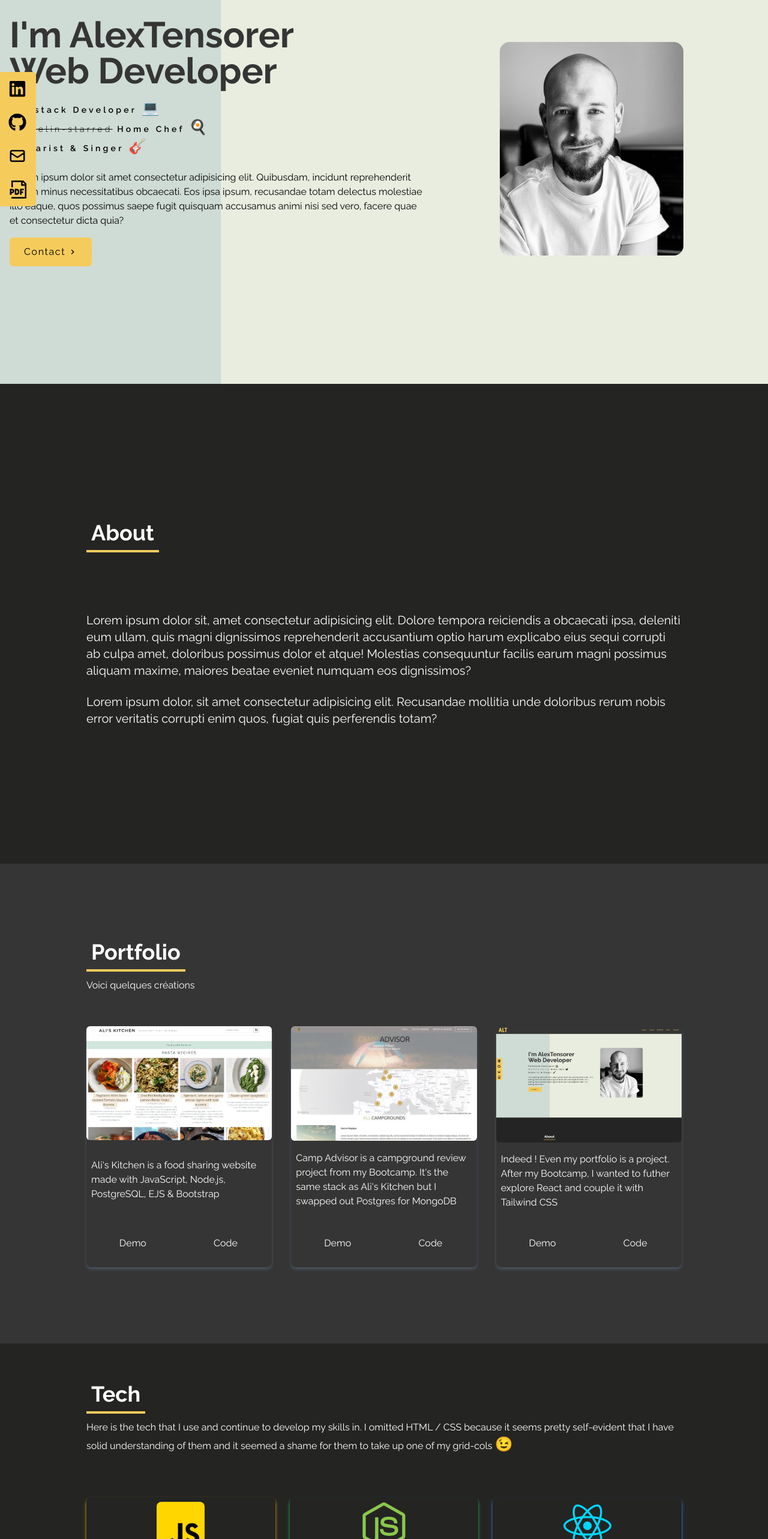
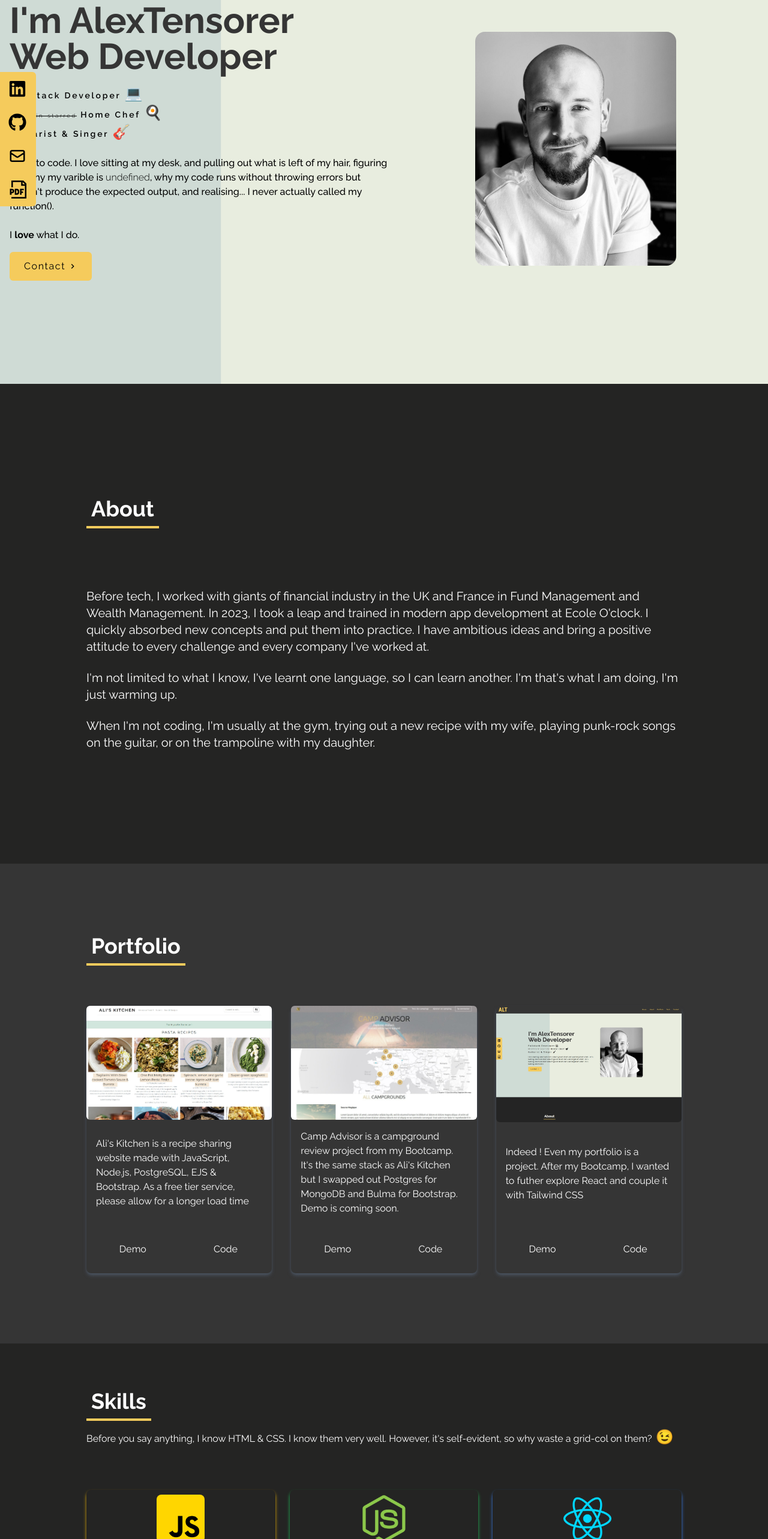
Before and after one commit to AlexTensorer/alt-portfolio, a React (Create React App) app: page / in a window 1280 px wide. Shown: the part 160-2726 px from the top of the page at 60% size. Built offline with nearby package versions, Linux system fonts and the light colour scheme; the HTML template or start-up script is replaced by a standard one.

Commit message:
content added, clean up styles, links to github

```diff
--- a/src/components/About.jsx
+++ b/src/components/About.jsx
@@ -2,10 +2,7 @@ import React from "react";
 
 const About = () => {
   return (
-    <div
-      name="about"
-      className="w-full h-screen bg-cus-dark-black text-white"
-    >
+    <div name="about" className="w-full h-screen bg-cus-dark-black text-white">
       <div className="max-w-screen-lg p-4 mx-auto flex flex-col justify-center w-full h-full">
         <div className="pb-8">
           <p className="text-4xl font-bold inline border-b-4 p-2 border-cus-yellow">
@@ -13,18 +10,23 @@ const About = () => {
           </p>
         </div>
         <p className="text-xl mt-20">
-          Lorem ipsum dolor sit, amet consectetur adipisicing elit. Dolore
-          tempora reiciendis a obcaecati ipsa, deleniti eum ullam, quis magni
-          dignissimos reprehenderit accusantium optio harum explicabo eius sequi
-          corrupti ab culpa amet, doloribus possimus dolor et atque! Molestias
-          consequuntur facilis earum magni possimus aliquam maxime, maiores
-          beatae eveniet numquam eos dignissimos?
+          Before tech, I worked with giants of financial industry in the UK and
+          France in Fund Management and Wealth Management. In 2023, I took a
+          leap and trained in modern app development at Ecole O'clock. I
+          quickly absorbed new concepts and put them into practice. I have
+          ambitious ideas and bring a positive attitude to every challenge and
+          every company I've worked at.
         </p>
         <br />
         <p className="text-xl">
-          Lorem ipsum dolor, sit amet consectetur adipisicing elit. Recusandae
-          mollitia unde doloribus rerum nobis error veritatis corrupti enim
-          quos, fugiat quis perferendis totam?
+          I'm not limited to what I know, I've learnt one language, so I can
+          learn another. I'm that's what I am doing, I'm just warming up.
+        </p>
+        <br />
+        <p className="text-xl">
+          When I'm not coding, I'm usually at the gym, trying out a new recipe
+          with my wife, playing punk-rock songs on the guitar, or on the
+          trampoline with my daughter.
         </p>
       </div>
     </div>
--- a/src/components/Contact.jsx
+++ b/src/components/Contact.jsx
@@ -2,39 +2,46 @@ import React from "react";
 
 const Contact = () => {
   return (
-    <div
-    name="contact"
-    className="w-full h-screen bg-cus-black p-4 text-white">
+    <div name="contact" className="w-full h-screen bg-cus-black p-4 text-white">
       <div className="flex flex-col p-4 justify-center max-w-screen-lg mx-auto h-full">
         <div className="pb-8">
-          <p className="text-4xl font-bold inline border-b-4 border-cus-yellow">Contact</p>
-          <p className="py-6">N'hésitez pas à me contacter</p>
+          <p className="text-4xl font-bold inline border-b-4 border-cus-yellow">
+            Contact
+          </p>
+          <p className="py-6">
+            Let's get in touch. We can talk about my experience, my skills, your
+            company, your colleagues, your projects and the weather if we have
+            time. Mostly, let's see if we make a great match.
+          </p>
         </div>
 
         <div className="flex justify-center items-center">
           <form
-          action="https://getform.io/f/ea58c914-148a-458b-934e-c21b82ecb03d"
-          method="POST"
-          className="flex flex-col w-full md:w-1/2">
+            action="https://getform.io/f/ea58c914-148a-458b-934e-c21b82ecb03d"
+            method="POST"
+            className="flex flex-col w-full md:w-1/2"
+          >
             <input
               type="text"
               name="name"
-              placeholder="Votre nom/prénom"
+              placeholder="Name"
               className="p-2 bg-transparent border-2 rounded-md text-white focus:outline-none"
             />
             <input
               type="text"
               name="email"
-              placeholder="Votre email"
+              placeholder="Email"
               className="my-4 p-2 bg-transparent border-2 rounded-md text-white focus:outline-none"
             />
             <textarea
               name="message"
-              placeholder="Entrez votre message"
+              placeholder="I'd love to hire you ! (Too easy ?)"
               rows="10"
               className="p-2 bg-transparent border-2 rounded-md text-white focus:outline-none"
             ></textarea>
-            <button className="text-white bg-gradient-to-b from-cus-yellow to-black-500 px-6 py-3 my-8 mx-auto flex items-center rounded-md hover:scale-110 duration-300">Parlons!</button>
+            <button className="text-white bg-gradient-to-b from-cus-yellow to-black-500 px-6 py-3 my-8 mx-auto flex items-center rounded-md hover:scale-110 duration-300">
+              Let's talk !
+            </button>
           </form>
         </div>
       </div>
--- a/src/components/Home.jsx
+++ b/src/components/Home.jsx
@@ -9,7 +9,7 @@ const Home = () => {
       name="home"
       className="h-screen w-full bg-tech-img bg-contain bg-center opacity-1"
     >
-      <div className="max-w-screen-xl mx-auto flex flex-col items-center justify-center h-full px-4 lg:flex-row">
+      <div className="max-w-screen-xl mx-auto flex flex-col items-center justify-center h-full px-4 lg:flex-row self-center	">
         <div
           id="home-animate-text"
           className="flex flex-col justify-center h-fit"
@@ -19,21 +19,20 @@ const Home = () => {
             <br />
             Web Developer
           </h1>
-            <h2 className="text-sm sm:text-md py-4 tracking-[0.3em] font-semibold">
+          <h2 className="text-sm sm:text-md py-4 tracking-[0.2em] font-semibold">
             Fullstack Developer <span className="text-2xl">&#128187;</span>{" "}
             <br />{" "}
-              <span className="line-through font-light text-sm">
+            <span className="line-through tracking-[0.15m] font-light text-[9px]">
               Michelin-starred
             </span>{" "}
             Home Chef <span className="text-2xl">&#127859;</span> <br />{" "}
             Guitarist & Singer <span className="text-2xl">&#127928;</span>
           </h2>
-            <p className="text-cus-light-black py-2 max-w-fit hidden lg:block">
-              Lorem ipsum dolor sit amet consectetur adipisicing elit.
-              Quibusdam, incidunt reprehenderit earum minus necessitatibus
-              obcaecati. Eos ipsa ipsum, recusandae totam delectus molestiae
-              illo eaque, quos possimus saepe fugit quisquam accusamus animi
-              nisi sed vero, facere quae et consectetur dicta quia?
+          <p className="text-cus-light-black py-2 max-w-fit hidden lg:block font-medium">
+            I love to code. I love sitting at my desk, and pulling out what is left
+            of my hair, figuring out why my varible is <span className="font-light">undefined</span>, why my code
+            runs without throwing errors but doesn't produce the expected output,
+            and realising... I never actually called my function(). <br /> <br /> I <strong>love</strong> what I do.
           </p>
           <div>
             <Link
--- a/src/components/NavBar.jsx
+++ b/src/components/NavBar.jsx
@@ -19,7 +19,7 @@ const NavBar = () => {
     },
     {
       id: 4,
-      link: "tech",
+      link: "skills",
     },
     {
       id: 5,
--- a/src/components/Portfolio.jsx
+++ b/src/components/Portfolio.jsx
@@ -2,28 +2,29 @@ import React from "react";
 import aliskitchen from "../assets/portfolio/alis-kitchen.jpg";
 import campadvisor from "../assets/portfolio/camp-advisor.jpg";
 import altport from "../assets/portfolio/alt-port.jpg";
-
 
 const Portfolio = () => {
   const portfolios = [
     {
       id: 1,
       src: aliskitchen,
-      href: "https://alis-kitchen.onrender.com",
-      desc: "Ali's Kitchen is a food sharing website made with JavaScript, Node.js, PostgreSQL, EJS & Bootstrap"
+      hrefdemo: "https://alis-kitchen.onrender.com",
+      hrefcode: "https://github.com/AlexTensorer/Ali-s-Kitchen",
+      desc: "Ali's Kitchen is a recipe sharing website made with JavaScript, Node.js, PostgreSQL, EJS & Bootstrap. As a free tier service, please allow for a longer load time",
     },
     {
       id: 2,
       src: campadvisor,
-      href: "",
-      desc: "Camp Advisor is a campground review project from my Bootcamp. It's the same stack as Ali's Kitchen but I swapped out Postgres for MongoDB"
+      hrefdemo: "https://github.com/AlexTensorer/Camp-Advisor",
+      hrefcode: "https://github.com/AlexTensorer/Camp-Advisor",
+      desc: "Camp Advisor is a campground review project from my Bootcamp. It's the same stack as Ali's Kitchen but I swapped out Postgres for MongoDB and Bulma for Bootstrap. Demo is coming soon.",
     },
     {
       id: 3,
       src: altport,
-      href: "/",
-      desc: "Indeed ! Even my portfolio is a project. After my Bootcamp, I wanted to futher explore React and couple it with Tailwind CSS"
-
+      hrefdemo: "https://alex-t.netlify.app/",
+      hrefcode: "https://github.com/AlexTensorer/alt-portfolio",
+      desc: "Indeed ! Even my portfolio is a project. After my Bootcamp, I wanted to futher explore React and couple it with Tailwind CSS",
     },
   ];
 
@@ -34,30 +35,34 @@ const Portfolio = () => {
     >
       <div className="max-w-screen-lg p-4 mx-auto flex flex-col justify-center w-full h-full">
         <div className="pb-8">
-          <p className="text-4xl font-bold inline border-b-4 p-2 border-cus-yellow">Portfolio</p>
-          <p className="py-6">Voici quelques créations</p>
+          <p className="text-4xl font-bold inline border-b-4 p-2 border-cus-yellow">
+            Portfolio
+          </p>
+          <p className="py-6"></p>
         </div>
 
         <div className="grid sm:grid-cols-2 md:grid-cols-3 gap-8 px-12 sm:px-0">
-          {portfolios.map(({ id, src, href, desc}) => (
+          {portfolios.map(({ id, src, hrefdemo, hrefcode, desc }) => (
             <div className="flex flex-col justify-between shadow-md shadow-gray-600 rounded-lg">
               <img
                 src={src}
                 alt=""
                 className="rounded-md duration-200 hover:scale-105 h-fit"
               />
-              <div className="flex items-center justify-center py-4 px-2">{desc}</div>
+              <div className="flex items-center justify-self-center py-4 px-4">
+                {desc}
+              </div>
+
               <div className="flex items-center justify-center">
                 <button className="w-1/2 px-6 py-3 m-4 duration-200 hover:scale-105">
-                    <a
-                    href={href}
-                    target="_blank"
-                    rel="noreferrer"
-                    >
-                        Demo</a>
+                  <a href={hrefdemo} target="_blank" rel="noreferrer">
+                    Demo
+                  </a>
                 </button>
                 <button className="w-1/2 px-6 py-3 m-4 duration-200 hover:scale-105">
-                  Code
+                  <a href={hrefcode} target="_blank" rel="noreferrer">
+                    Code
+                  </a>
                 </button>
               </div>
             </div>
--- a/src/components/Technos.jsx
+++ b/src/components/Technos.jsx
@@ -7,6 +7,7 @@ import reactImage from "../assets/react.png";
 import github from "../assets/github.png";
 import tailwind from "../assets/tailwind.png";
 import bootstrap from "../assets/bootstrap.png"
+import agile from "../assets/agile.png"
 
 const Technos = () => {
   const technos = [
@@ -58,29 +59,31 @@ const Technos = () => {
       title: "Github",
       style: "shadow-gray-500",
     },
+    {
+      id: 9,
+      src: agile,
+      title: "Agile",
+      style: "shadow-blue-500",
+    },
   ];
 
   return (
-    <div name="tech" className="bg-cus-dark-black w-full h-screen">
+    <div name="skills" className="bg-cus-dark-black w-full h-screen">
       <div className="max-w-screen-lg mx-auto p-4 flex flex-col justify-center w-full h-full text-white">
         <div className="pb-8">
           <p className="text-4xl font-bold border-b-4 border-cus-yellow p-2 inline">
-            Tech
+            Skills
           </p>
           <p className="py-6">
-            Here is the tech that I use and continue to develop my skills in. I
-            omitted HTML / CSS because it seems pretty self-evident that I
-            have solid understanding of them and it seemed a shame for them to
-            take up one of my grid-cols <span className="text-2xl">&#128521;</span>
-          </p>
+            Before you say anything, I know HTML & CSS. I know them very well. However, it's self-evident, so why waste a grid-col on them?<span className="text-center text-2xl"> &#128521;</span></p>
         </div>
 
-        <div className=" grid grid-cols-2 sm:grid-cols-3 gap-6 text-center py-4 px-8 sm:px-0">
+        <div className=" grid grid-cols-3 sm:grid-cols-3 gap-6 text-center py-4 px-8 sm:px-0">
           {technos.map(({ id, src, title, style }) => (
             <div
               key={id}
               className={
-                "shadow-md hover:scale-105 duration-500 py-2 rounded-lg" +
+                "shadow-md hover:scale-105 duration-500 py-2 rounded-lg flex flex-col justify-between" +
                 " " +
                 style
               }
@@ -90,7 +93,7 @@ const Technos = () => {
                 alt=""
                 className="mx-auto rounded-lg w-10 sm:w-20"
               />
-              <p className="mt-4 text-[10px] sm:text-base">{title}</p>
+              <p className="mt-4 text-[11px] sm:text-base">{title}</p>
             </div>
           ))}
         </div>
```
Also changed, not shown: src/assets/agile.png (added). Lines whose indentation alone changed are shown as unchanged.
